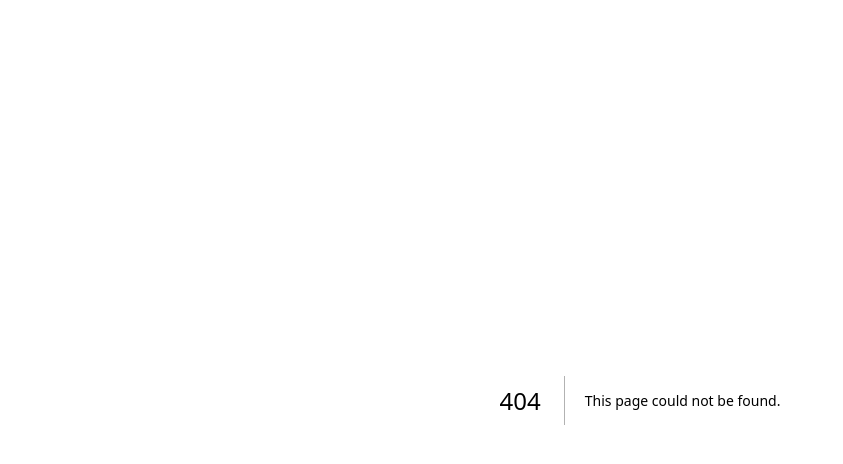
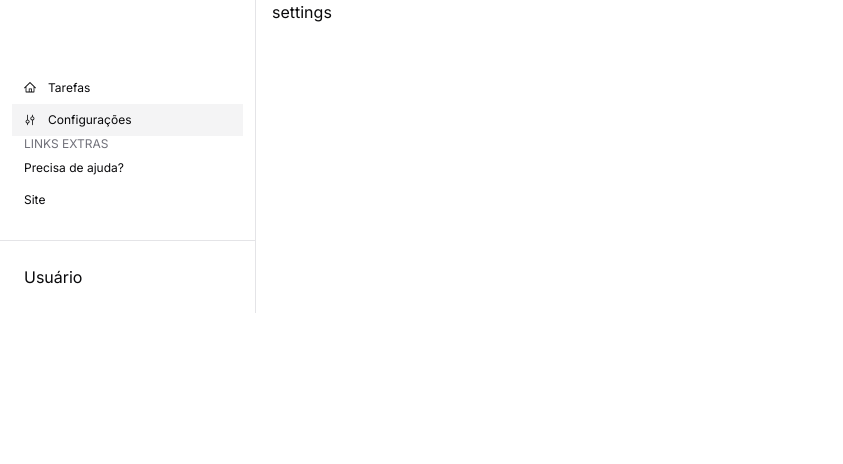
Before and after one commit to yagobmoreira/todo-microsaas, a Next.js app: page /app/settings in a window 1280 px wide. Before the commit this address had no page. Shown: the top 464 px of the page, without its empty margins (0-843 px from the left). Built offline with nearby package versions, Linux system fonts and the light colour scheme.

Commit message:
feat: add sidebar

```diff
--- a/package.json
+++ b/package.json
@@ -64,10 +64,11 @@
     "zod": "^3.23.8"
   },
   "devDependencies": {
+    "@rocketseat/eslint-config": "^2.2.2",
     "@types/node": "^20",
     "@types/react": "^18",
     "@types/react-dom": "^18",
-    "eslint": "^8",
+    "eslint": "^8.57.0",
     "eslint-config-next": "14.2.6",
     "postcss": "^8",
     "prisma": "^5.18.0",
--- /dev/null
+++ b/src/app/app/_components/main-sidebar.tsx
@@ -0,0 +1,63 @@
+'use client'
+
+import {
+  Sidebar,
+  SidebarHeader,
+  SidebarMain,
+  SidebarNav,
+  SidebarNavMain,
+  SidebarNavLink,
+  SidebarNavHeader,
+  SidebarNavHeaderTitle,
+  SidebarFooter,
+} from '@/components/dashboard/sidebar'
+import { HomeIcon, MixerVerticalIcon } from '@radix-ui/react-icons'
+import { usePathname } from 'next/navigation'
+
+export function MainSidebar() {
+  const pathname = usePathname()
+
+  const isActive = (path: string) => {
+    return pathname === path
+  }
+
+  return (
+    <Sidebar>
+      <SidebarHeader>
+        <h1></h1>
+      </SidebarHeader>
+
+      <SidebarMain className="flex flex-col flex-grow">
+        <SidebarNav>
+          <SidebarNavMain>
+            <SidebarNavLink href="/app" active={isActive('/app')}>
+              <HomeIcon className="w-3 h-3 mr-3" />
+              Tarefas
+            </SidebarNavLink>
+            <SidebarNavLink
+              href="/app/settings"
+              active={isActive('/app/settings')}
+            >
+              <MixerVerticalIcon className="w-3 h-3 mr-3" />
+              Configurações
+            </SidebarNavLink>
+          </SidebarNavMain>
+        </SidebarNav>
+
+        <SidebarNav className="mt-auto">
+          <SidebarNavHeader>
+            <SidebarNavHeaderTitle>Links extras</SidebarNavHeaderTitle>
+          </SidebarNavHeader>
+          <SidebarNavMain>
+            <SidebarNavLink href="/">Precisa de ajuda?</SidebarNavLink>
+            <SidebarNavLink href="/">Site</SidebarNavLink>
+          </SidebarNavMain>
+        </SidebarNav>
+      </SidebarMain>
+
+      <SidebarFooter>
+        <h1>Usuário</h1>
+      </SidebarFooter>
+    </Sidebar>
+  )
+}
--- /dev/null
+++ b/src/app/app/layout.tsx
@@ -0,0 +1,11 @@
+import { PropsWithChildren } from 'react'
+import { MainSidebar } from './_components/main-sidebar'
+
+export default function Layout({ children }: PropsWithChildren) {
+  return (
+    <div className="grid grid-cols-[16rem_1fr] gap-4">
+      <MainSidebar />
+      <main>{children}</main>
+    </div>
+  )
+}
--- /dev/null
+++ b/src/app/app/settings/page.tsx
@@ -0,0 +1,3 @@
+export default function Page() {
+  return <h1>settings</h1>
+}
--- /dev/null
+++ b/src/components/dashboard/sidebar.tsx
@@ -0,0 +1,97 @@
+import { cn } from '@/lib/utils'
+import Link from 'next/link'
+
+export type SidebarGenericProps<T = unknown> = {
+  children: React.ReactNode
+  className?: string
+} & T
+
+// Composition Pattern
+export function Sidebar({ className, children }: SidebarGenericProps) {
+  return (
+    <aside
+      className={cn([
+        'border-r border-border flex flex-col space-y-6',
+        className,
+      ])}
+    >
+      {children}
+    </aside>
+  )
+}
+
+export function SidebarHeader({ className, children }: SidebarGenericProps) {
+  return <header className={cn(['p-6', className])}>{children}</header>
+}
+
+export function SidebarHeaderTitle({
+  className,
+  children,
+}: SidebarGenericProps) {
+  return <h2 className={cn(['', className])}>{children}</h2>
+}
+
+export function SidebarMain({ className, children }: SidebarGenericProps) {
+  return <main className={cn(['px-3', className])}>{children}</main>
+}
+
+export function SidebarNav({ className, children }: SidebarGenericProps) {
+  return <nav className={cn(['', className])}>{children}</nav>
+}
+
+export function SidebarNavHeader({ className, children }: SidebarGenericProps) {
+  return <header className={cn(['', className])}>{children}</header>
+}
+
+export function SidebarNavHeaderTitle({
+  className,
+  children,
+}: SidebarGenericProps) {
+  return (
+    <div
+      className={cn([
+        'text-xs uppercase text-muted-foreground ml-3',
+        className,
+      ])}
+    >
+      {children}
+    </div>
+  )
+}
+
+export function SidebarNavMain({ className, children }: SidebarGenericProps) {
+  return <main className={cn(['flex flex-col', className])}>{children}</main>
+}
+
+type SidebarNavLinkProps = {
+  href: string
+  active?: boolean
+}
+
+export function SidebarNavLink({
+  className,
+  children,
+  href,
+  active,
+}: SidebarGenericProps<SidebarNavLinkProps>) {
+  return (
+    <Link
+      href={href}
+      className={cn([
+        'text-xs px-3 py-2 flex items-center',
+        active && 'bg-secondary',
+        className,
+      ])}
+    >
+      {children}
+    </Link>
+  )
+}
+
+export function SidebarFooter({ className, children }: SidebarGenericProps) {
+  return (
+    <footer className={cn(['p-6 mt-auto border-t border-border', className])}>
+      {children}
+    </footer>
+  )
+}
```
Also changed, not shown: src/app/app/page.tsx (+2 -5 lines), .eslintrc.json, 2 other files (tests, documents, lock files or other folders).
